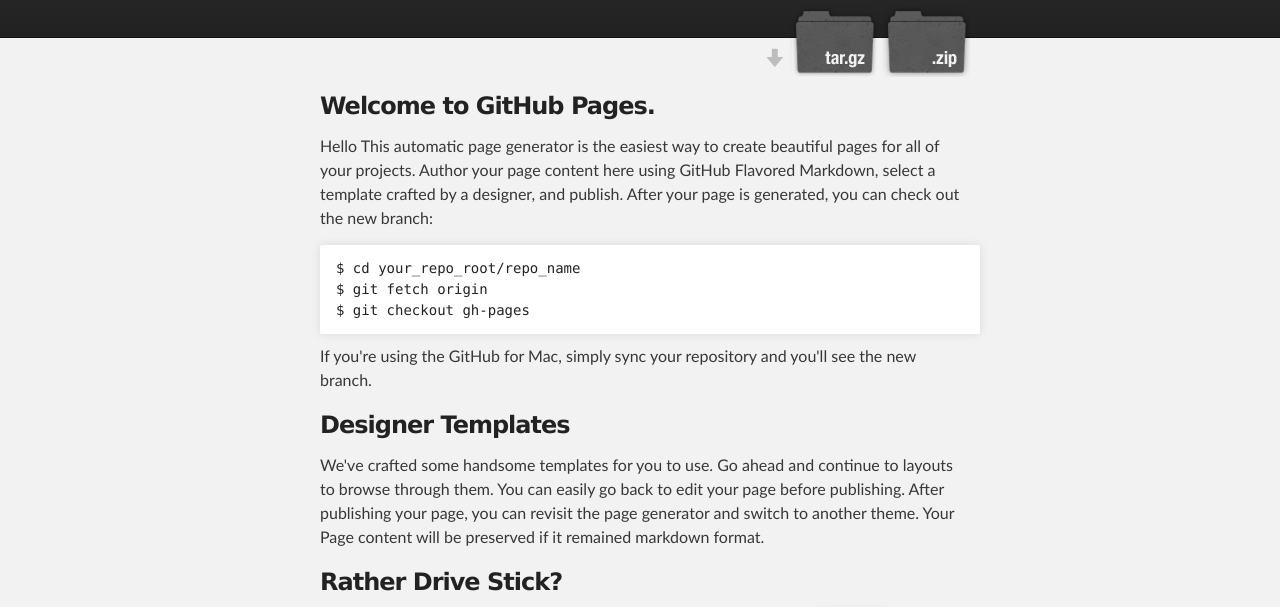
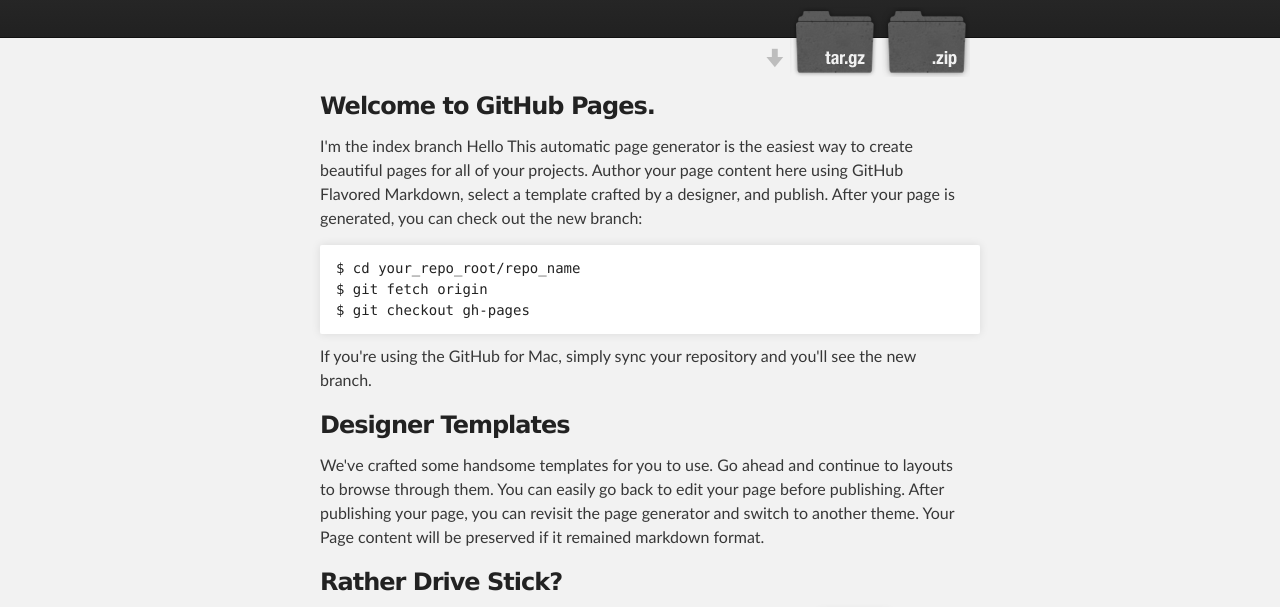
Before and after one commit to kaw393939/githubpages, a plain HTML site: page index.html in a window 1280 px wide. Shown: the part 136-743 px from the top of the page. Drawn offline with Linux system fonts and the light colour scheme.

Commit message:
added index

```diff
--- a/index.html
+++ b/index.html
@@ -34,7 +34,7 @@
         <h3>
 <a id="welcome-to-github-pages" class="anchor" href="#welcome-to-github-pages" aria-hidden="true"><span class="octicon octicon-link"></span></a>Welcome to GitHub Pages.</h3>
 
-<p>Hello This automatic page generator is the easiest way to create beautiful pages for all of your projects. Author your page content here using GitHub Flavored Markdown, select a template crafted by a designer, and publish. After your page is generated, you can check out the new branch:</p>
+<p>I'm the index branch Hello This automatic page generator is the easiest way to create beautiful pages for all of your projects. Author your page content here using GitHub Flavored Markdown, select a template crafted by a designer, and publish. After your page is generated, you can check out the new branch:</p>
 
 <pre><code>$ cd your_repo_root/repo_name
 $ git fetch origin
```
